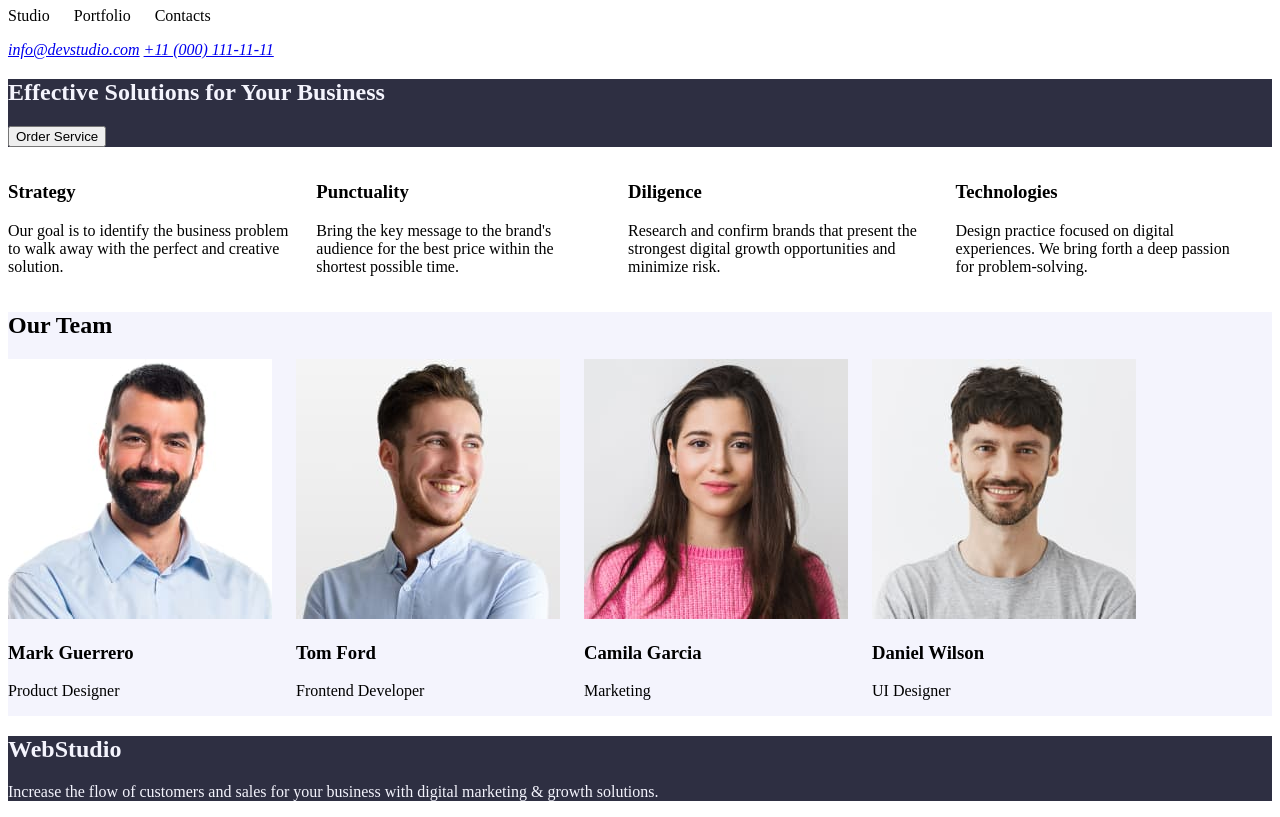
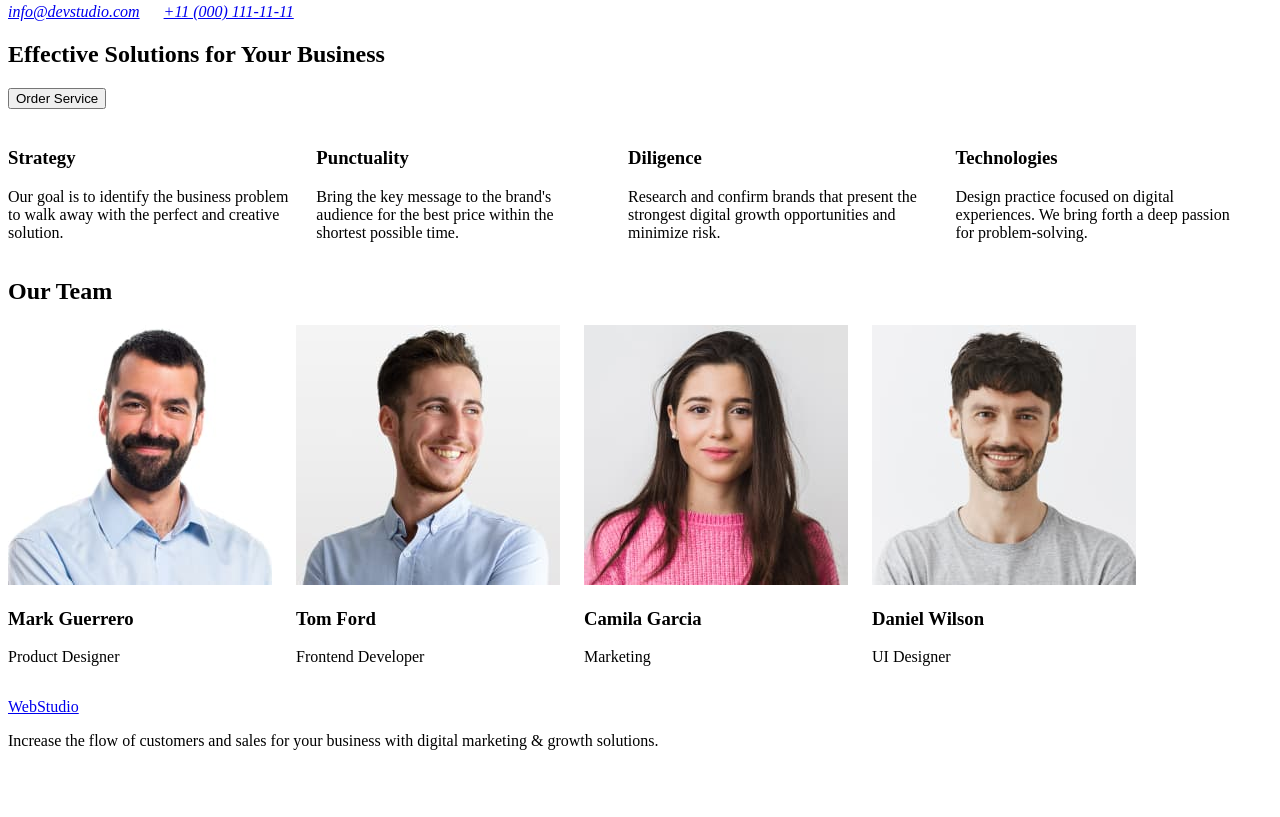
Before and after one commit to madtoney/goit-markup-hw-01, a plain HTML site: page index.html in a window 1280 px wide. Shown: the part 73-890 px from the top of the page. After the commit the page ends 839 px from the top, so only its background shows below. Drawn offline with Linux system fonts and the light colour scheme.

Commit message:
Changed mistakes by LMS's autocheck

```diff
--- a/index.html
+++ b/index.html
@@ -23,32 +23,33 @@
 <body>
     <!-- Page header -->
     <header>
-        <h1><a href="WebStudio"></a>WebStudio</h1>
-            <nav>
+        <nav>
+            <a href="./index.html">WebStudio</a>
                 <ul>
-                    <li><a href="#Studio"></a>Studio</li>
-                    <li><a href="#Portfolio"></a>Portfolio</li>
-                    <li><a href="#Contacts"></a>Contacts</li>
+                    <li><a href="#Studio">Studio</a></li>
+                    <li><a href="#Portfolio">Portfolio</a></li>
+                    <li><a href="#Contacts">Contacts</a></li>
                 </ul>
-            </nav>
-            <address id="Contacts">
-                <a href="mailto:info@devstudio.com">info@devstudio.com</a>
-                <a href="tel:+110001111111">+11 (000) 111-11-11</a>
-            </address>
+        </nav>
+        <address id="Contacts">
+            <ul>
+                <li><a href="mailto:info@devstudio.com">info@devstudio.com</a></li>
+                <li><a href="tel:+110001111111">+11 (000) 111-11-11</a></li>
+            </ul>
+        </address>
     </header>
 
 <!-- Main content -->
     <main>
 <!-- Section 1 -->
         <section>
-            <div style="background-color: var(--NAVY-BLUE, #2E2F42); color: #F4F4FD;">
-            <h2 id="Studio">Effective Solutions for Your Business</h2>
+            <h1 id="Studio">Effective Solutions for Your Business</h1>
             <button>Order Service</button>
-            </div>
         </section>
 
 <!-- Section 2 -->
         <section>
+            <h2> </h2>
             <ul>
                 <li>
                     <h3>Strategy</h3>
@@ -71,26 +72,25 @@
 
 <!-- Section 3 -->
         <section>
-            <div style="background-color: var(--CLOUD, #F4F4FD);">
             <h2 id="Portfolio">Our Team</h2>
             <ul>
                 <li>
-                    <img src="./images/1.jpg" alt="Mark Guerrero photo" width="264" height="260">
+                    <img src="./images/1.jpg" alt="Mark Guerrero photo" width="264">
                     <h3>Mark Guerrero</h3>
                     <p>Product Designer</p>
                 </li>
                 <li>
-                    <img src="./images/2.jpg" alt="Tom Ford photo" width="264" height="260">
+                    <img src="./images/2.jpg" alt="Tom Ford photo" width="264">
                     <h3>Tom Ford</h3>
                     <p>Frontend Developer</p>
                 </li>
                 <li>
-                    <img src="./images/3.jpg" alt="Camila Garcia photo" width="264" height="260">
+                    <img src="./images/3.jpg" alt="Camila Garcia photo" width="264">
                     <h3>Camila Garcia</h3>
                     <p>Marketing</p>
                 </li>
                 <li>
-                    <img src="./images/4.jpg" alt="Daniel Wilson photo" width="264" height="260">
+                    <img src="./images/4.jpg" alt="Daniel Wilson photo" width="264">
                     <h3>Daniel Wilson</h3>
                     <p>UI Designer</p>
                 </li>
@@ -101,11 +101,9 @@
 
     <!-- Page footer -->
     <footer>
-        <div style="background-color: var(--NAVY-BLUE, #2E2F42); color: #F4F4FD;">
-        <h2><a href="WebStudio"></a>WebStudio</h2>
+        <a href="./index.html">WebStudio</a>
         <p>Increase the flow of customers and sales for your business with digital marketing & growth solutions.</p>
-        </div>
-    </footer>
+        </footer>
 </body>
 
 </html>
```
